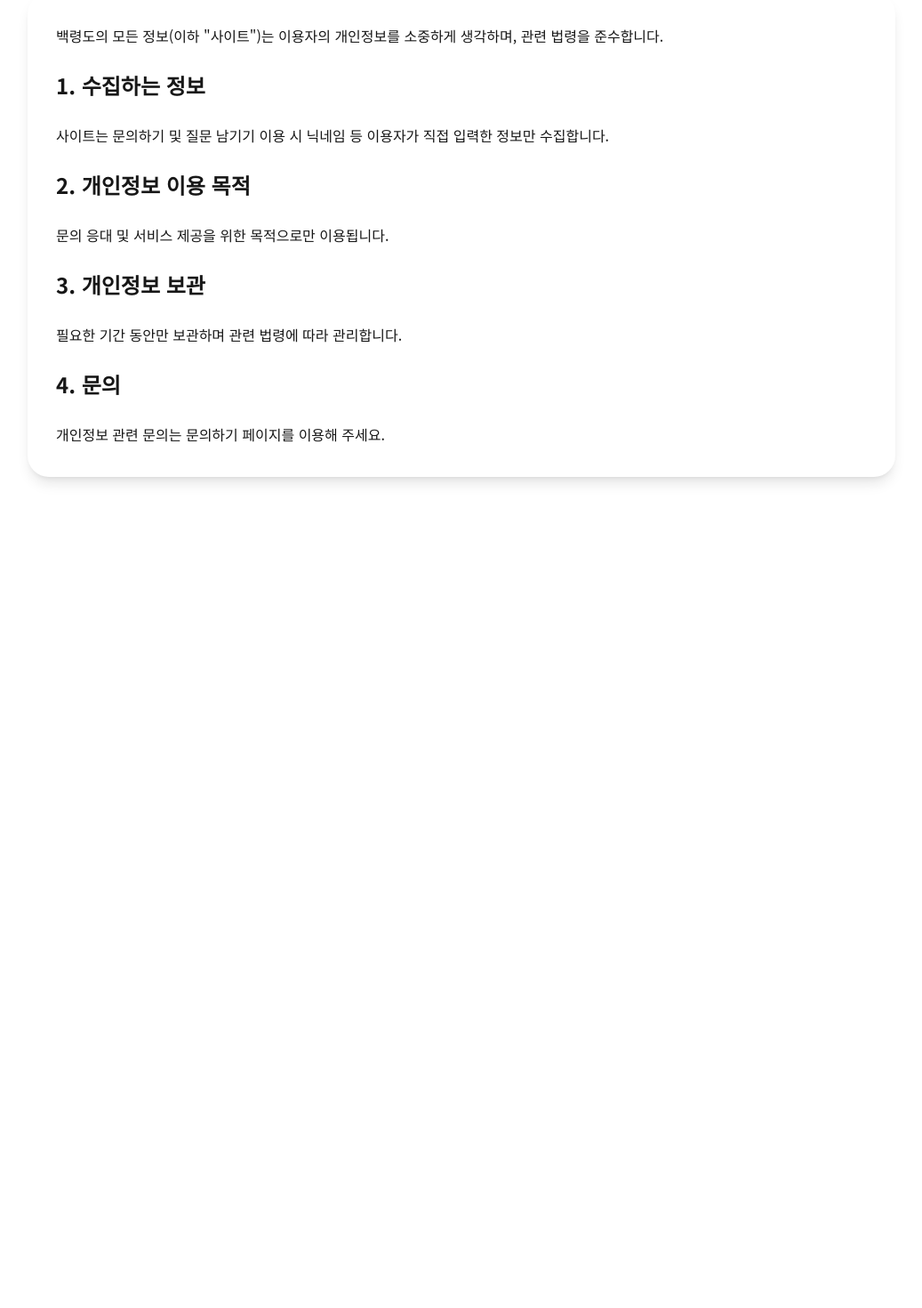
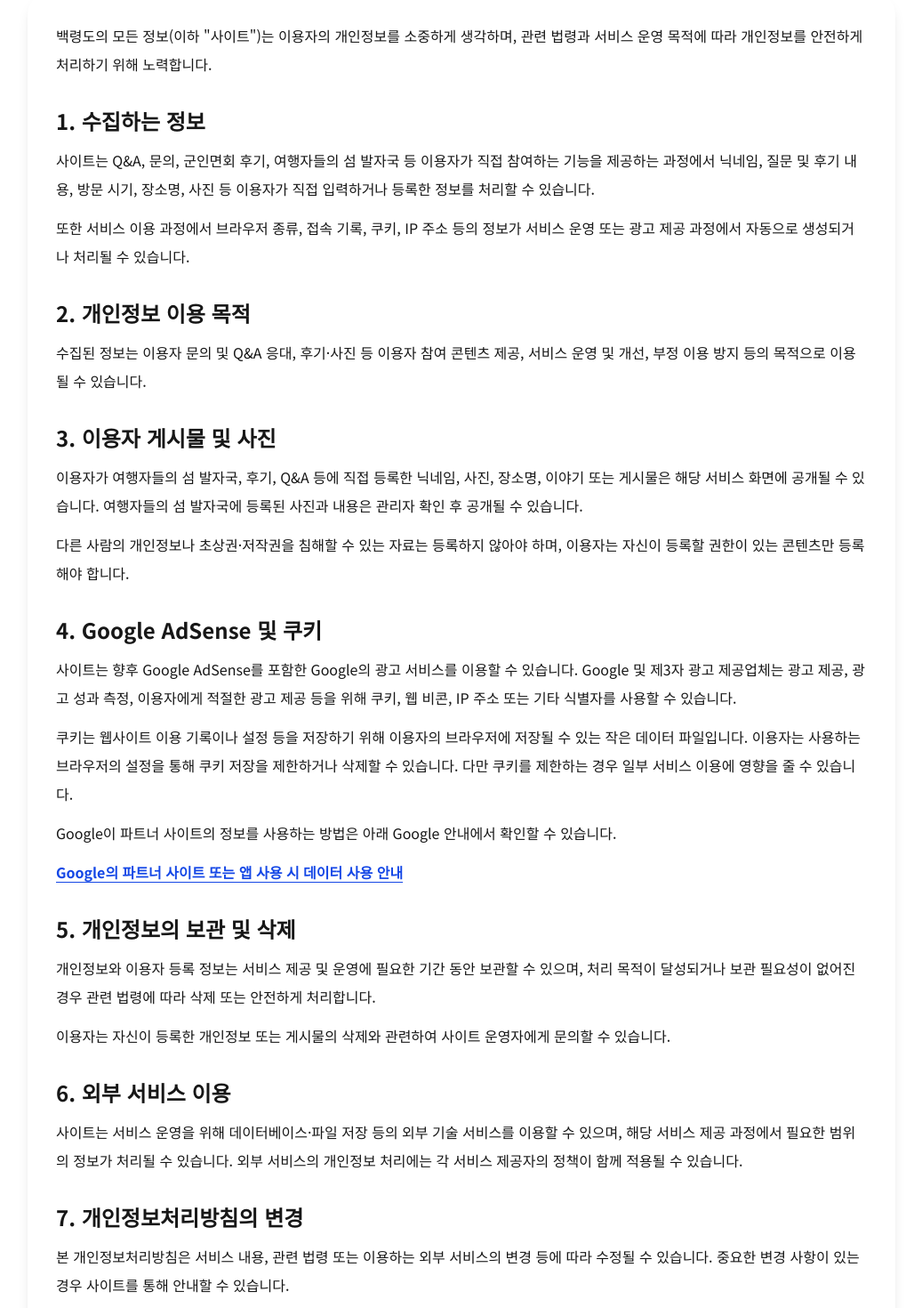
Before and after one commit to zihye8424-ship-it/baengnyeong-project, a Next.js app: page /privacy in a window 1280 px wide. Shown: the part 160-1630 px from the top of the page at 89% size, without its empty margins (121-1158 px from the left). Before the commit the page ends 800 px from the top, so only its background shows below. Built offline with nearby package versions, Linux system fonts and the light colour scheme.

Commit message:
Update vehicle shipping info and privacy policy

```diff
--- a/app/page.tsx
+++ b/app/page.tsx
@@ -950,7 +950,7 @@ link: "/place/christian-island",
           { time: "아침", place: "하늬해안", detail: "조용한 아침 바다와 생태 풍경을 감상해요." },
           { time: "오전", place: plannerTheme === "역사·안보" ? "천안함 위령탑" : "심청각", detail: "백령도의 자연뿐 아니라 이야기까지 함께 만나봐요." },
           { time: "점심", place: "진촌 시내", detail: "마지막 식사와 특산물 구입 시간을 함께 잡아요." },
-          { time: "오후", place: "용기포항 이동", detail: "출항 1시간 전까지 여유 있게 도착하는 일정이에요." },
+          { time: "오후", place: "용기포항 이동", detail: "출항 전에는 선사 안내와 승선 마감 시간을 확인하고 여유 있게 용기포항으로 이동하세요." },
         ],
       },
     ];
@@ -3195,12 +3195,21 @@ link: "/place/christian-island",
 
 <div className="bg-white rounded-3xl shadow-lg p-8 text-center">
   <h3 className="text-2xl font-bold mb-3">
-    🚗 차량선적 꼭 해야 하나요?
+    🚗 백령도 차량선적 안내
   </h3>
 
   <p className="text-gray-600 leading-relaxed">
     백령도에서는 현지 렌터카를 이용하면 일정 조정이 편리합니다.
-    차량을 가져갈 계획이라면 선적 가능 여부와 운항일정이 달라질 수 있으므로 이용 전 해당 운송사에 최신 일정을 꼭 확인하세요.
+    차량을 가져갈 계획이라면 선적 가능 여부와 운항일정, 접수시간, 요금 등을 미리 확인하세요.
+    차량선적 관련 문의는 미래해운에 확인할 수 있습니다.
+  </p>
+
+  <a href="tel:032-881-6666" className="inline-flex items-center justify-center mt-5 px-6 py-3 rounded-2xl bg-blue-600 text-white font-bold shadow-md transition hover:bg-blue-700">
+    ☎ 미래해운 032-881-6666
+  </a>
+
+  <p className="mt-4 text-sm text-gray-500 leading-relaxed">
+    ※ 운항일정과 차량선적 조건은 기상·선박 운항 상황 등에 따라 달라질 수 있으므로 출발 전 반드시 최신 정보를 확인하세요.
   </p>
 </div>
 
--- a/app/privacy/page.tsx
+++ b/app/privacy/page.tsx
@@ -1,50 +1,127 @@
 export default function PrivacyPage() {
   return (
     <main className="max-w-5xl mx-auto px-6 py-20">
-        <h1 className="text-4xl font-bold mb-8">
-          개인정보처리방침
-        </h1>
+      <h1 className="text-4xl font-bold mb-8">개인정보처리방침</h1>
 
-        <div className="bg-white rounded-3xl shadow-lg p-8 space-y-6 leading-8">
-
+      <div className="bg-white rounded-3xl shadow-lg p-8 space-y-8 leading-8">
         <p>
-            백령도의 모든 정보(이하 "사이트")는 이용자의 개인정보를 소중하게 생각하며,
-            관련 법령을 준수합니다.
+          백령도의 모든 정보(이하 &quot;사이트&quot;)는 이용자의 개인정보를
+          소중하게 생각하며, 관련 법령과 서비스 운영 목적에 따라 개인정보를
+          안전하게 처리하기 위해 노력합니다.
         </p>
 
-          <h2 className="text-2xl font-bold">
-            1. 수집하는 정보
-          </h2>
+        <section className="space-y-3">
+          <h2 className="text-2xl font-bold">1. 수집하는 정보</h2>
+          <p>
+            사이트는 Q&amp;A, 문의, 군인면회 후기, 여행자들의 섬 발자국 등
+            이용자가 직접 참여하는 기능을 제공하는 과정에서 닉네임, 질문 및
+            후기 내용, 방문 시기, 장소명, 사진 등 이용자가 직접 입력하거나
+            등록한 정보를 처리할 수 있습니다.
+          </p>
+          <p>
+            또한 서비스 이용 과정에서 브라우저 종류, 접속 기록, 쿠키,
+            IP 주소 등의 정보가 서비스 운영 또는 광고 제공 과정에서
+            자동으로 생성되거나 처리될 수 있습니다.
+          </p>
+        </section>
 
+        <section className="space-y-3">
+          <h2 className="text-2xl font-bold">2. 개인정보 이용 목적</h2>
           <p>
-            사이트는 문의하기 및 질문 남기기 이용 시 닉네임 등 이용자가
-            직접 입력한 정보만 수집합니다.
+            수집된 정보는 이용자 문의 및 Q&amp;A 응대, 후기·사진 등 이용자
+            참여 콘텐츠 제공, 서비스 운영 및 개선, 부정 이용 방지 등의
+            목적으로 이용될 수 있습니다.
           </p>
+        </section>
 
-          <h2 className="text-2xl font-bold">
-            2. 개인정보 이용 목적
-          </h2>
+        <section className="space-y-3">
+          <h2 className="text-2xl font-bold">3. 이용자 게시물 및 사진</h2>
+          <p>
+            이용자가 여행자들의 섬 발자국, 후기, Q&amp;A 등에 직접 등록한
+            닉네임, 사진, 장소명, 이야기 또는 게시물은 해당 서비스 화면에
+            공개될 수 있습니다. 여행자들의 섬 발자국에 등록된 사진과 내용은
+            관리자 확인 후 공개될 수 있습니다.
+          </p>
+          <p>
+            다른 사람의 개인정보나 초상권·저작권을 침해할 수 있는 자료는
+            등록하지 않아야 하며, 이용자는 자신이 등록할 권한이 있는
+            콘텐츠만 등록해야 합니다.
+          </p>
+        </section>
 
+        <section className="space-y-3">
+          <h2 className="text-2xl font-bold">4. Google AdSense 및 쿠키</h2>
           <p>
-            문의 응대 및 서비스 제공을 위한 목적으로만 이용됩니다.
+            사이트는 향후 Google AdSense를 포함한 Google의 광고 서비스를
+            이용할 수 있습니다. Google 및 제3자 광고 제공업체는 광고 제공,
+            광고 성과 측정, 이용자에게 적절한 광고 제공 등을 위해 쿠키,
+            웹 비콘, IP 주소 또는 기타 식별자를 사용할 수 있습니다.
           </p>
+          <p>
+            쿠키는 웹사이트 이용 기록이나 설정 등을 저장하기 위해 이용자의
+            브라우저에 저장될 수 있는 작은 데이터 파일입니다. 이용자는
+            사용하는 브라우저의 설정을 통해 쿠키 저장을 제한하거나 삭제할
+            수 있습니다. 다만 쿠키를 제한하는 경우 일부 서비스 이용에
+            영향을 줄 수 있습니다.
+          </p>
+          <p>
+            Google이 파트너 사이트의 정보를 사용하는 방법은 아래 Google
+            안내에서 확인할 수 있습니다.
+          </p>
+          <a
+            href="https://policies.google.com/technologies/partner-sites?hl=ko"
+            target="_blank"
+            rel="noopener noreferrer"
+            className="inline-flex font-bold text-blue-700 underline underline-offset-4"
+          >
+            Google의 파트너 사이트 또는 앱 사용 시 데이터 사용 안내
+          </a>
+        </section>
 
-          <h2 className="text-2xl font-bold">
-            3. 개인정보 보관
-          </h2>
+        <section className="space-y-3">
+          <h2 className="text-2xl font-bold">5. 개인정보의 보관 및 삭제</h2>
+          <p>
+            개인정보와 이용자 등록 정보는 서비스 제공 및 운영에 필요한 기간
+            동안 보관할 수 있으며, 처리 목적이 달성되거나 보관 필요성이
+            없어진 경우 관련 법령에 따라 삭제 또는 안전하게 처리합니다.
+          </p>
+          <p>
+            이용자는 자신이 등록한 개인정보 또는 게시물의 삭제와 관련하여
+            사이트 운영자에게 문의할 수 있습니다.
+          </p>
+        </section>
 
+        <section className="space-y-3">
+          <h2 className="text-2xl font-bold">6. 외부 서비스 이용</h2>
           <p>
-            필요한 기간 동안만 보관하며 관련 법령에 따라 관리합니다.
+            사이트는 서비스 운영을 위해 데이터베이스·파일 저장 등의 외부
+            기술 서비스를 이용할 수 있으며, 해당 서비스 제공 과정에서
+            필요한 범위의 정보가 처리될 수 있습니다. 외부 서비스의
+            개인정보 처리에는 각 서비스 제공자의 정책이 함께 적용될 수
+            있습니다.
           </p>
+        </section>
 
-          <h2 className="text-2xl font-bold">
-            4. 문의
-          </h2>
+        <section className="space-y-3">
+          <h2 className="text-2xl font-bold">7. 개인정보처리방침의 변경</h2>
+          <p>
+            본 개인정보처리방침은 서비스 내용, 관련 법령 또는 이용하는
+            외부 서비스의 변경 등에 따라 수정될 수 있습니다. 중요한 변경
+            사항이 있는 경우 사이트를 통해 안내할 수 있습니다.
+          </p>
+        </section>
 
+        <section className="space-y-3">
+          <h2 className="text-2xl font-bold">8. 문의</h2>
           <p>
-            개인정보 관련 문의는 문의하기 페이지를 이용해 주세요.
+            개인정보 처리, 게시물 또는 사진 삭제 등과 관련한 문의는
+            사이트의 문의하기 페이지를 이용해 주세요.
           </p>
+        </section>
 
+        <p className="pt-4 text-sm text-gray-500">
+          시행일: 2026년 8월 31일
+        </p>
       </div>
     </main>
   );
```
Lines whose indentation alone changed are shown as unchanged.
